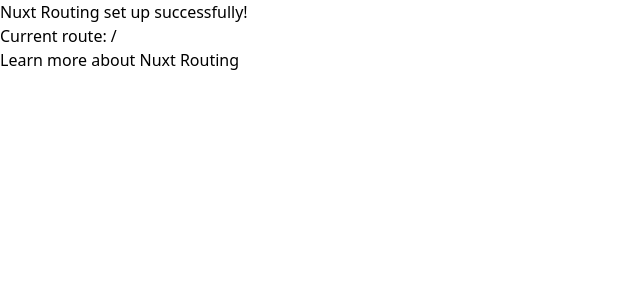
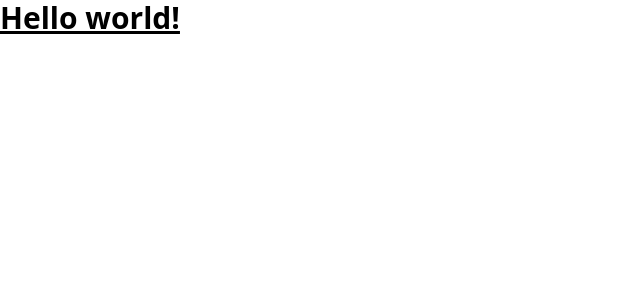
Before and after one commit to githukelvin/ride-frontend, a Nuxt app: page / in a window 1280 px wide. Shown: the top 300 px of the page, without its empty margins (0-640 px from the left). Built offline with nearby package versions, Linux system fonts and the light colour scheme.

Commit message:
test if tailwind is configured successfully

```diff
--- a/pages/index.vue
+++ b/pages/index.vue
@@ -1,18 +1,15 @@
 <!-- eslint-disable no-undef -->
 <script setup lang="ts">
-const route = useRoute()
 
 const appConfig = useAppConfig()
 
-console.log(appConfig)
+console.log(appConfig.theme)
 </script>
 
 <template>
   <div>
-    <h1>Nuxt Routing set up successfully!</h1>
-    <p>Current route: {{ route.path }}</p>
-    <a href="https://nuxt.com/docs/getting-started/routing" target="_blank"
-      >Learn more about Nuxt Routing</a
-    >
+   <h1 class="text-3xl font-bold underline">
+      Hello world!
+    </h1>
   </div>
 </template>
```
